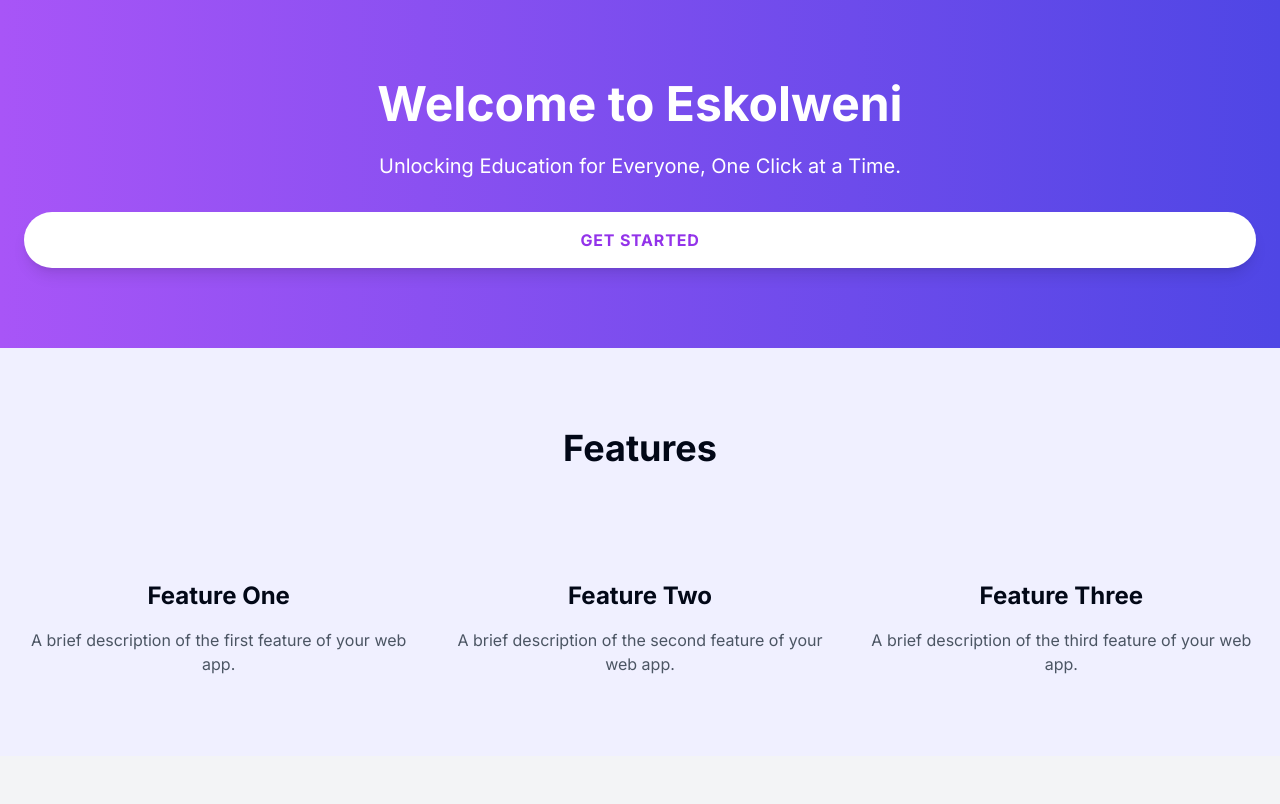
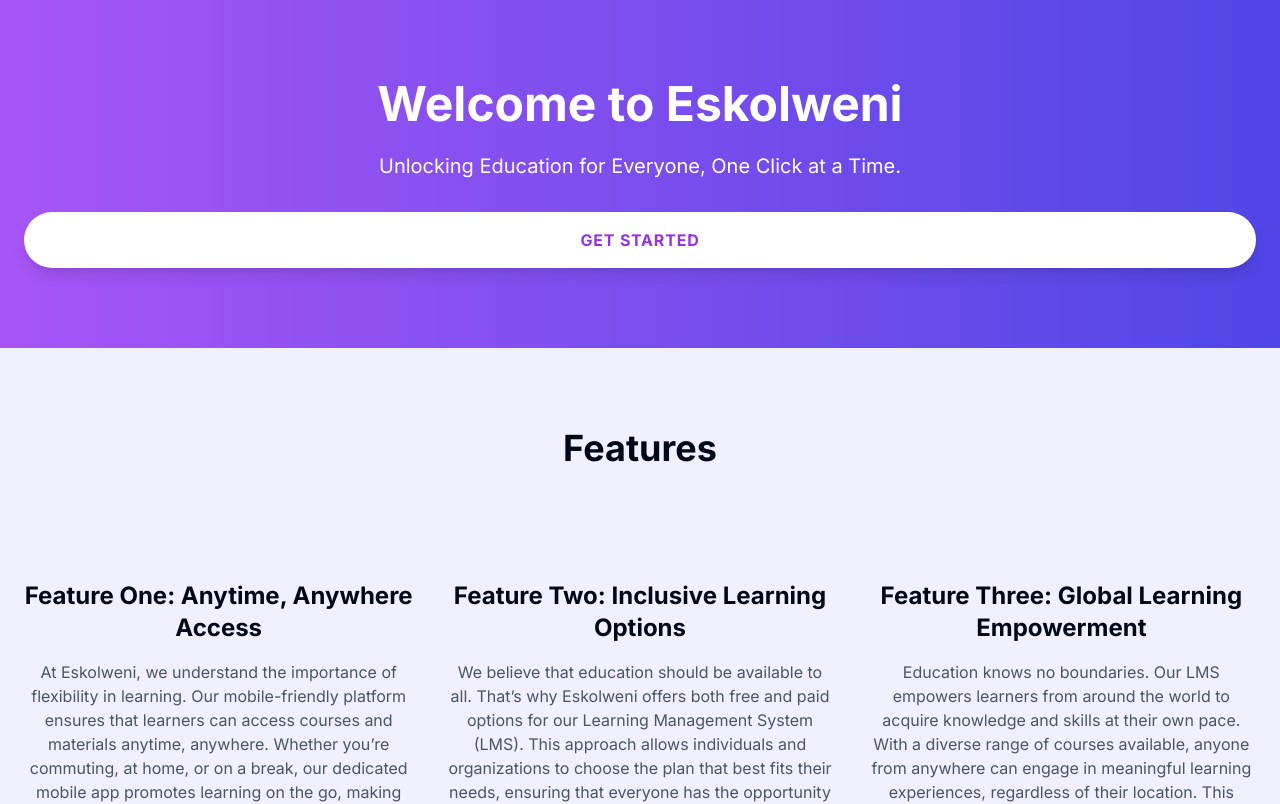
Before and after one commit to okuhlecharlieman/eskolweni, a Next.js app: page / in a window 1280 px wide. Shown: the top 804 px of the page. Built offline with nearby package versions, Linux system fonts and the light colour scheme.

Commit message:
features

```diff
--- a/app/page.js
+++ b/app/page.js
@@ -35,27 +35,49 @@
                   height={64}
                 /> */}
               </div>
-              <h3 className="text-2xl font-bold mb-4">Feature One</h3>
+              <h3 className="text-2xl font-bold mb-4">
+                Feature One: Anytime, Anywhere Access
+              </h3>
               <p className="text-gray-600">
-                A brief description of the first feature of your web app.
+                At Eskolweni, we understand the importance of flexibility in
+                learning. Our mobile-friendly platform ensures that learners can
+                access courses and materials anytime, anywhere. Whether you’re
+                commuting, at home, or on a break, our dedicated mobile app
+                promotes learning on the go, making education accessible to
+                everyone.
               </p>
             </div>
             <div className="text-center">
               <div className="mb-8">
                 {/* <Image src="/boy.jfif" alt="Feature 3" width={64} height={64} /> */}
               </div>
-              <h3 className="text-2xl font-bold mb-4">Feature Two</h3>
+              <h3 className="text-2xl font-bold mb-4">
+                Feature Two: Inclusive Learning Options
+              </h3>
               <p className="text-gray-600">
-                A brief description of the second feature of your web app.
+                We believe that education should be available to all. That’s why
+                Eskolweni offers both free and paid options for our Learning
+                Management System (LMS). This approach allows individuals and
+                organizations to choose the plan that best fits their needs,
+                ensuring that everyone has the opportunity to learn and grow.
               </p>
             </div>
             <div className="text-center">
               <div className="mb-8">
                 {/* <Image src="/boy.jfif" alt="Feature 3" width={64} height={64} /> */}
               </div>
-              <h3 className="text-2xl font-bold mb-4">Feature Three</h3>
+              <h3 className="text-2xl font-bold mb-4">
+                Feature Three: Global Learning Empowerment
+              </h3>
               <p className="text-gray-600">
-                A brief description of the third feature of your web app.
+                Education knows no boundaries. Our LMS empowers learners from
+                around the world to acquire knowledge and skills at their own
+                pace. With a diverse range of courses available, anyone from
+                anywhere can engage in meaningful learning experiences,
+                regardless of their location. This revised version enhances
+                clarity, engagement, and the overall presentation of your LMS
+                features. Let me know if you need any further adjustments or
+                additional content!
               </p>
             </div>
           </div>
```
